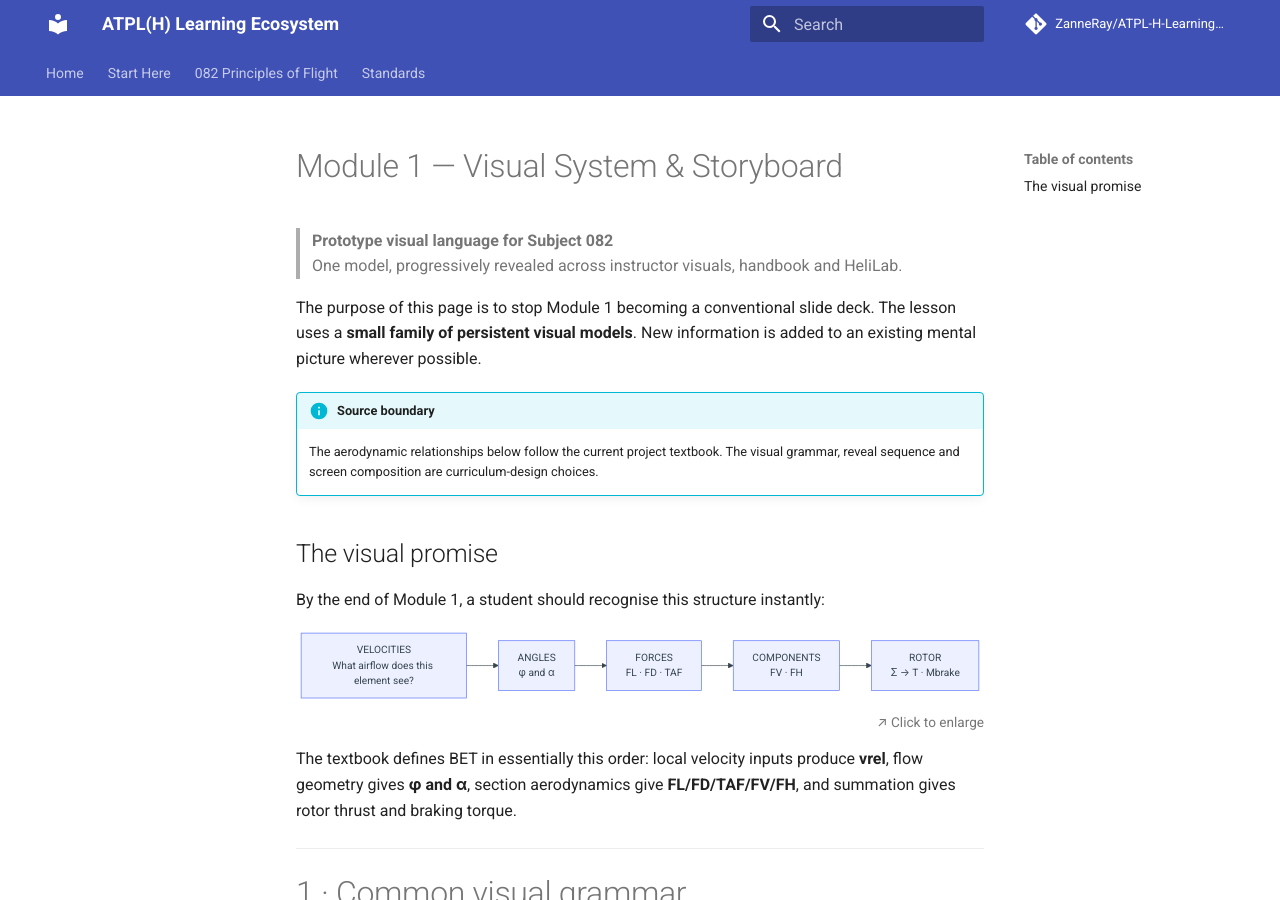
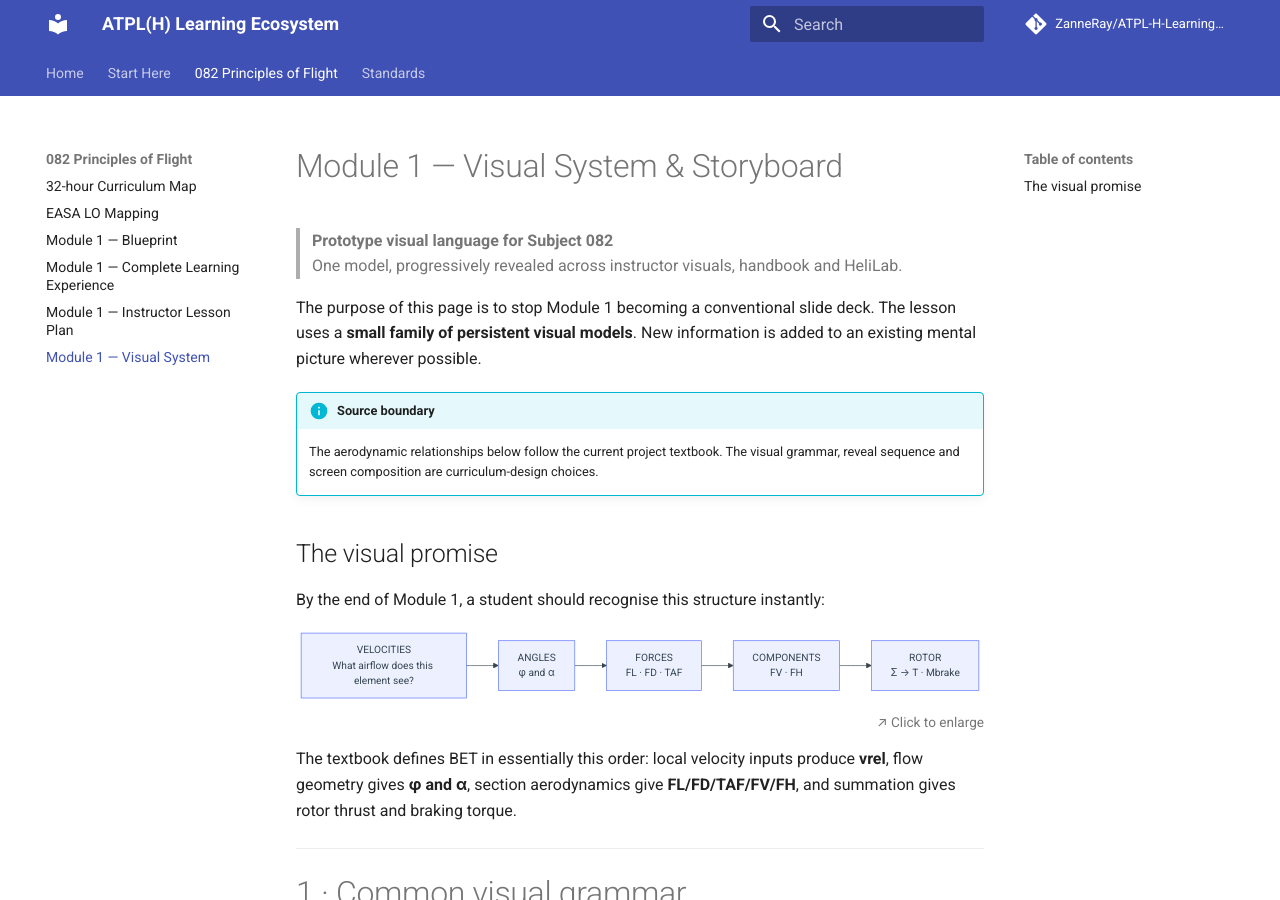
Before and after one commit to ZanneRay/ATPL-H-Learning-Ecosystem, an MkDocs documentation site: the page built from docs/curriculum/MODULE-1-VISUAL-SYSTEM.md, in a window 1280 px wide and 900 px high. Built offline with MkDocs 1.6.1 and Material for MkDocs 9.7.7, drawn with Linux system fonts in a browser that asks for light colours; comment, search, counter and statistics services are not loaded.

Commit message:
Add Module 1 visual system to navigation

```diff
--- a/mkdocs.yml
+++ b/mkdocs.yml
@@ -54,6 +54,7 @@ nav:
       - Module 1 — Blueprint: curriculum/MODULE-1-BLUEPRINT.md
       - Module 1 — Complete Learning Experience: curriculum/MODULE-1-LEARNING-EXPERIENCE.md
       - Module 1 — Instructor Lesson Plan: curriculum/MODULE-1-INSTRUCTOR-LESSON-PLAN.md
+      - Module 1 — Visual System: curriculum/MODULE-1-VISUAL-SYSTEM.md
   - Standards:
       - Documentation Standard: standards/DOCUMENTATION-STANDARD.md
 
```
